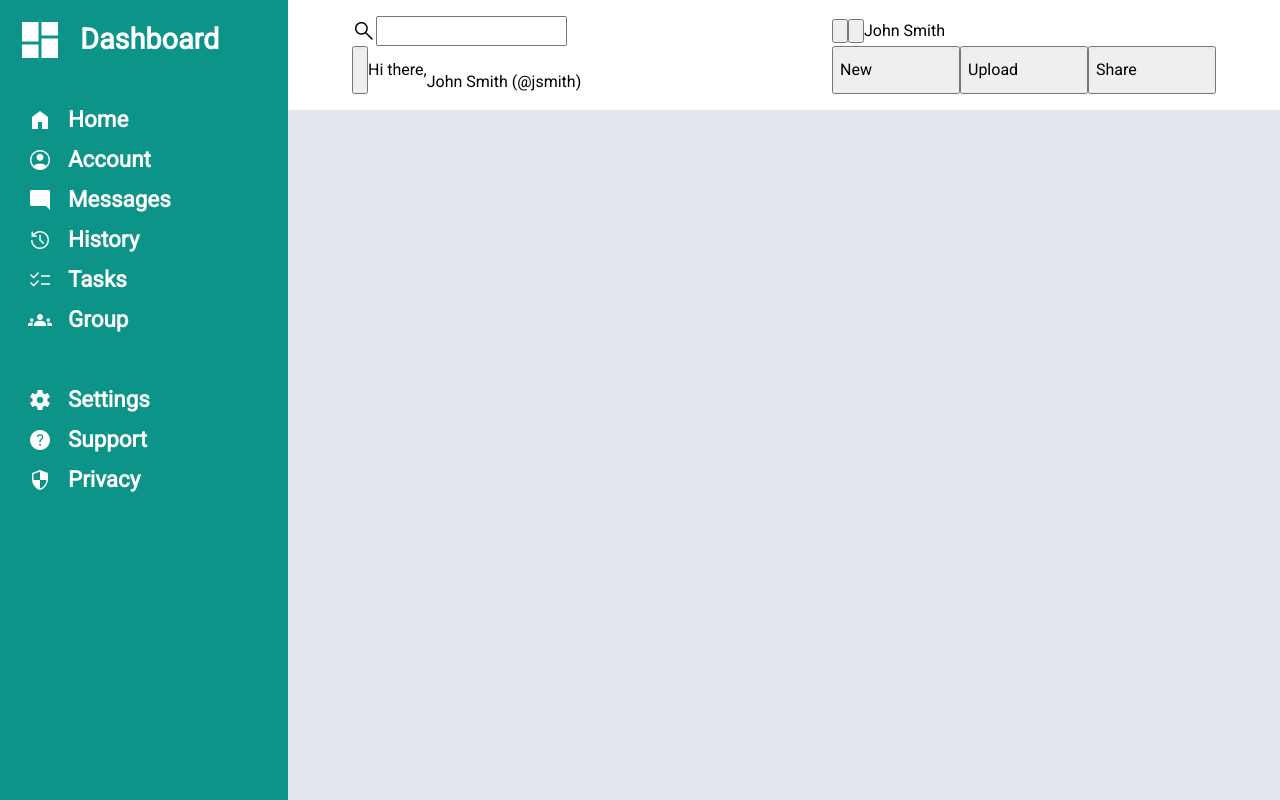
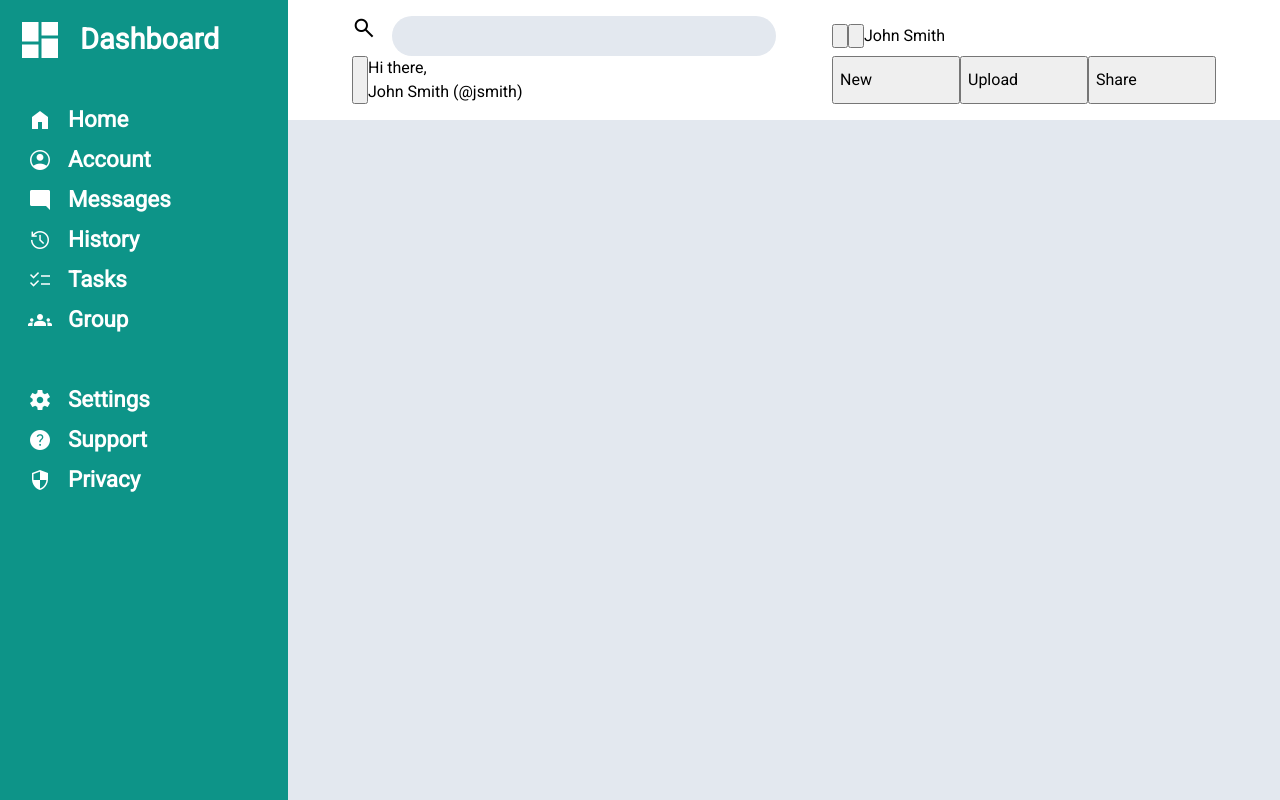
Before and after one commit to KevinTruong13/admin_dashboard, a website: page index.html in a window 1280 px wide. Drawn offline with nearby package versions, Linux system fonts and the light colour scheme.

Commit message:
Add search bar styling

```diff
--- a/index.html
+++ b/index.html
@@ -57,7 +57,7 @@
     <header>
         <div class="search">
             <label for="search">
-                <span class="material-symbols-outlined">search</span>
+                <span class="material-symbols-outlined search-icon">search</span>
             </label>
             <input type="text" name="search" id="search">
         </div>
--- a/spreadsheets/style.scss
+++ b/spreadsheets/style.scss
@@ -40,6 +40,14 @@ body>nav {
 
 .dashboard-icon {
     font-size: 3rem;
+}
+
+.search-icon {
+    font-variation-settings:
+        'FILL' 1,
+        'wght' 600,
+        'GRAD' 0,
+        'opsz' 48;
 }
 
 a:any-link {
@@ -89,8 +97,24 @@ header {
     grid-template: auto auto / 1fr repeat(3, 8rem);
     padding: 1rem 4rem;
 
-    * {
+    >* {
         @include grid-content-center(column, center, start);
+    }
+
+    label[for="search"] {
+        line-height: 0;
+    }
+
+    .search {
+        grid-template-columns: auto minmax(5rem, 80%);
+        gap: 1rem;
+    }
+
+    #search {
+        background-color: var(--grey-color);
+        border: 0;
+        border-radius: 20px;
+        min-height: 2.5rem;
     }
 
     .user-display {
```
Also changed, not shown: spreadsheets/style.css, 1 other file.
